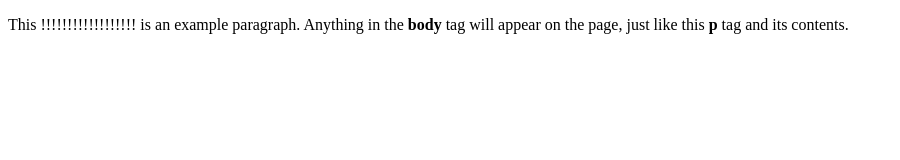
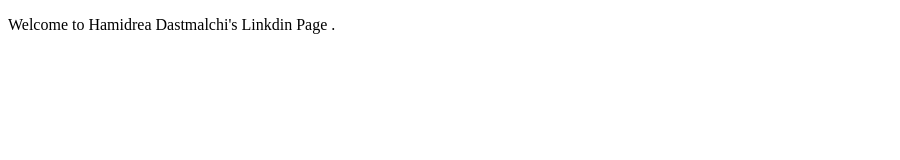
Before and after one commit to hamidreza-dastmalchi/new, a plain HTML site: page index.html in a window 1280 px wide. Shown: the whole page, without its empty margins (0-900 px from the left). Drawn offline with Linux system fonts and the light colour scheme.

Commit message:
Update index.html

```diff
--- a/index.html
+++ b/index.html
@@ -5,6 +5,7 @@
     <title>This is the title of the webpage!</title>
   </head>
   <body>
-    <p>This !!!!!!!!!!!!!!!!!! is an example paragraph. Anything in the <strong>body</strong> tag will appear on the page, just like this <strong>p</strong> tag and its contents.</p>
+    <p>Welcome to Hamidrea Dastmalchi's <https://www.linkedin.com/in/hamidreza-dastmalchi-80bb4574/>Linkdin Page</a>
+  .</p>
   </body>
 </html>
```
